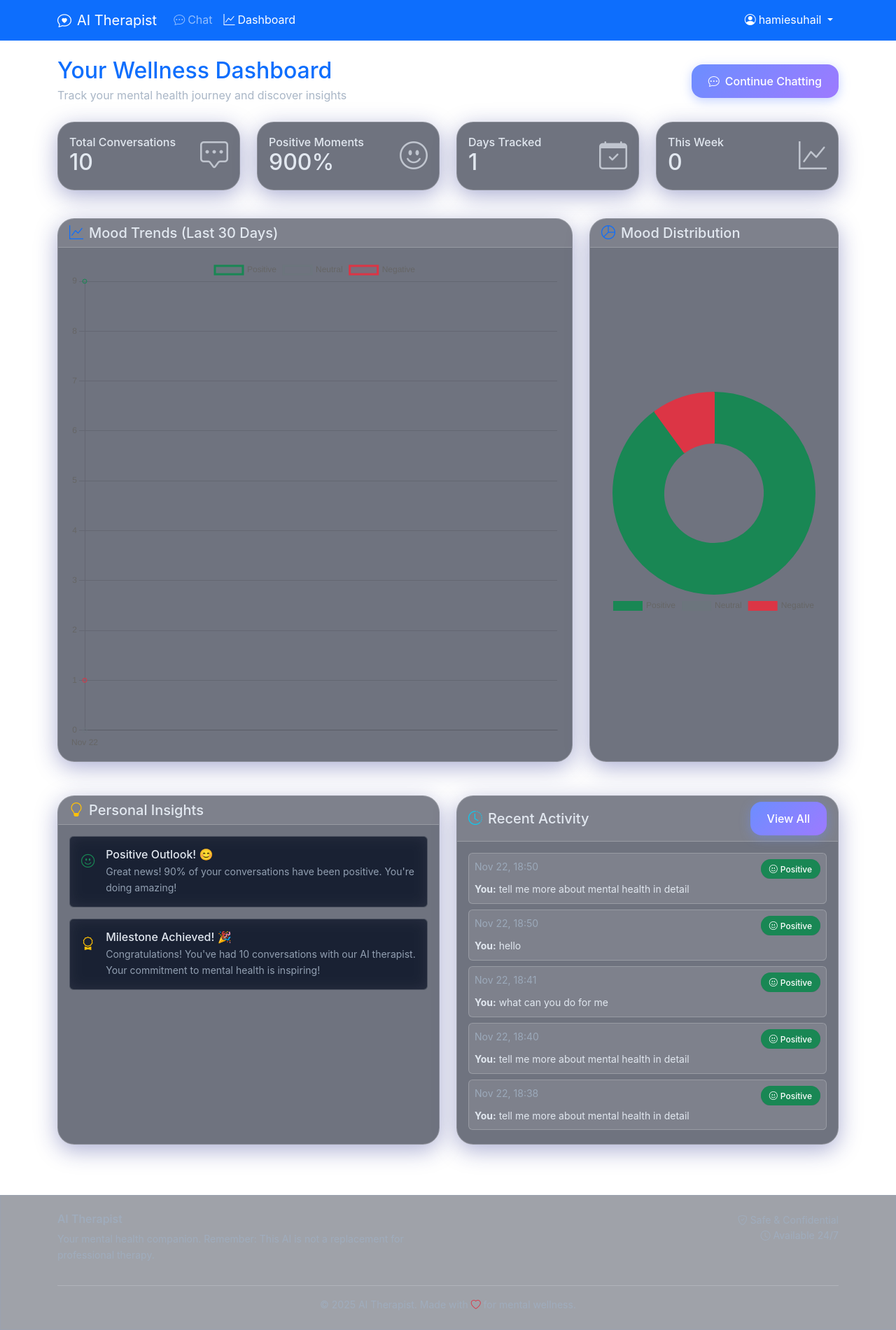
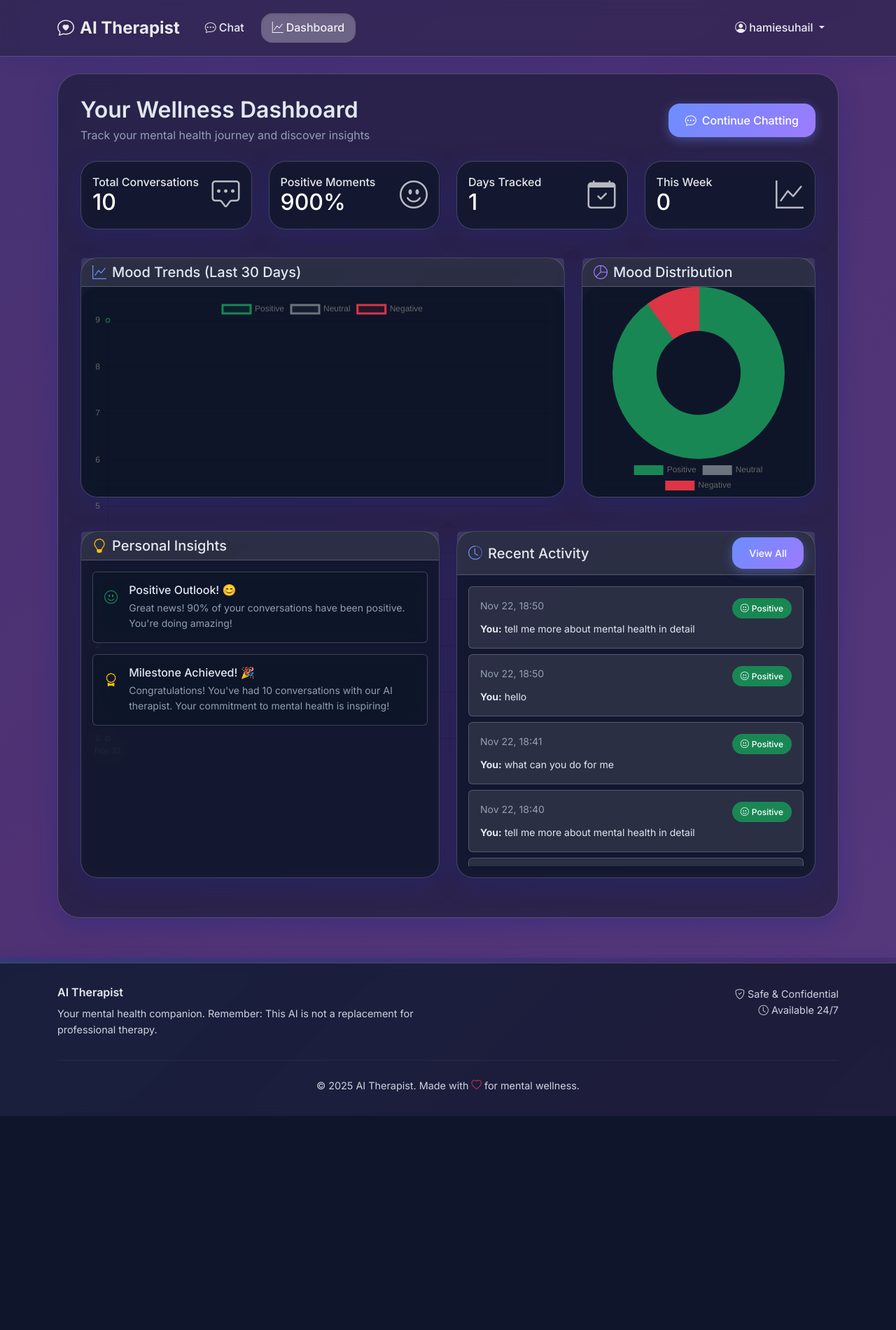
Before and after one commit to Canopus-Tz/AITherapist, a Django app: page /dashboard/ in a window 1280 px wide. Shown: the whole page at 70% size. After the commit the page ends 1595 px from the top, so only its background shows below. Run offline with Django 5.2, Linux system fonts and the light colour scheme; a user stored in the database is signed in; data comes from the database, SQL or seed files in the repository; some libraries are stand-ins or nearby versions.

Commit message:
changes
Added glassmorphism effect and fixed the entire UI to new

```diff
--- a/aitherapist/core/templates/core/base.html
+++ b/aitherapist/core/templates/core/base.html
@@ -13,21 +13,29 @@
     <!-- Chart.js -->
     <script src="https://cdnjs.cloudflare.com/ajax/libs/Chart.js/3.9.1/chart.min.js"></script>
 
+    <!-- Google Fonts - Inter for clean typography -->
+    <link rel="preconnect" href="https://fonts.googleapis.com">
+    <link rel="preconnect" href="https://fonts.gstatic.com" crossorigin>
+    <link href="https://fonts.googleapis.com/css2?family=Inter:wght@300;400;500;600;700&display=swap" rel="stylesheet">
+
     <!-- Custom CSS -->
     {% load static %}
     <link href="{% static 'css/style.css' %}" rel="stylesheet">
 
     {% block extra_css %}{% endblock %}
 </head>
-<body>
+<body class="glassmorphic-body">
+    <!-- Animated Background Gradient -->
+    <div class="gradient-background"></div>
+
     <!-- Navigation -->
-    <nav class="navbar navbar-expand-lg navbar-dark bg-primary">
+    <nav class="navbar navbar-expand-lg glassmorphic-navbar">
         <div class="container">
-            <a class="navbar-brand" href="{% url 'home' %}">
+            <a class="navbar-brand glassmorphic-brand" href="{% url 'home' %}">
                 <i class="bi bi-chat-heart me-2"></i>AI Therapist
             </a>
 
-            <button class="navbar-toggler" type="button" data-bs-toggle="collapse" data-bs-target="#navbarNav">
+            <button class="navbar-toggler neumorphic-toggle" type="button" data-bs-toggle="collapse" data-bs-target="#navbarNav" aria-label="Toggle navigation">
                 <span class="navbar-toggler-icon"></span>
             </button>
 
@@ -35,12 +43,12 @@
                 <ul class="navbar-nav me-auto">
                     {% if user.is_authenticated %}
                         <li class="nav-item">
-                            <a class="nav-link {% if request.resolver_match.url_name == 'chat' %}active{% endif %}" href="{% url 'chat' %}">
+                            <a class="nav-link neumorphic-nav-link {% if request.resolver_match.url_name == 'chat' %}active{% endif %}" href="{% url 'chat' %}">
                                 <i class="bi bi-chat-dots me-1"></i>Chat
                             </a>
                         </li>
                         <li class="nav-item">
-                            <a class="nav-link {% if request.resolver_match.url_name == 'dashboard' %}active{% endif %}" href="{% url 'dashboard' %}" style="color: white">
+                            <a class="nav-link neumorphic-nav-link {% if request.resolver_match.url_name == 'dashboard' %}active{% endif %}" href="{% url 'dashboard' %}">
                                 <i class="bi bi-graph-up me-1"></i>Dashboard
                             </a>
                         </li>
@@ -50,17 +58,18 @@
                 <ul class="navbar-nav">
                     {% if user.is_authenticated %}
                         <li class="nav-item dropdown">
-                            <a class="nav-link dropdown-toggle" href="#" role="button" data-bs-toggle="dropdown" style="color: white">
+                            <a class="nav-link dropdown-toggle neumorphic-nav-link" href="#" role="button" data-bs-toggle="dropdown">
                                 <i class="bi bi-person-circle me-1"></i>{{ user.username }}
                             </a>
-                            <ul class="dropdown-menu">
-                                <li><a class="dropdown-item" href="{% url 'profile' %}"><i class="bi bi-person me-2"></i>Profile</a></li>
+                            <ul class="dropdown-menu glassmorphic-dropdown">
+                                <li><a class="dropdown-item glassmorphic-dropdown-item" href="{% url 'profile' %}"><i class="bi bi-person me-2"></i>Profile</a></li>
                                 <li><hr class="dropdown-divider"></li>
-                                <li><form method="POST" action="{% url 'logout' %}">
-                                    {% csrf_token %}
-                                    <button type="submit" class="dropdown-item">
-                                        <i class="bi bi-box-arrow-right me-2"></i>Logout
-                                    </button>
+                                <li>
+                                    <form method="POST" action="{% url 'logout' %}">
+                                        {% csrf_token %}
+                                        <button type="submit" class="dropdown-item glassmorphic-dropdown-item">
+                                            <i class="bi bi-box-arrow-right me-2"></i>Logout
+                                        </button>
                                     </form>
                                 </li>
                             </ul>
@@ -82,9 +91,9 @@
     {% if messages %}
         <div class="container mt-3">
             {% for message in messages %}
-                <div class="alert alert-{{ message.tags }} alert-dismissible fade show" role="alert">
+                <div class="alert glassmorphic-alert alert-{{ message.tags }} alert-dismissible fade show" role="alert">
                     {{ message }}
-                    <button type="button" class="btn-close" data-bs-dismiss="alert"></button>
+                    <button type="button" class="btn-close" data-bs-dismiss="alert" aria-label="Close"></button>
                 </div>
             {% endfor %}
         </div>
@@ -92,28 +101,32 @@
 
     <!-- Main Content -->
     <main class="{% block main_class %}container my-4{% endblock %}">
-        {% block content %}{% endblock %}
+        {% block main_wrapper %}
+        <div class="glassmorphic-container">
+            {% block content %}{% endblock %}
+        </div>
+        {% endblock %}
     </main>
 
     <!-- Footer -->
-    <footer class="bg-light mt-5 py-4">
+    <footer class="glassmorphic-footer">
         <div class="container">
             <div class="row">
                 <div class="col-md-6">
-                    <h6 class="text-muted">AI Therapist</h6>
-                    <p class="text-muted small">Your mental health companion. Remember: This AI is not a replacement for professional therapy.</p>
+                    <h6 class="footer-title">AI Therapist</h6>
+                    <p class="footer-text">Your mental health companion. Remember: This AI is not a replacement for professional therapy.</p>
                 </div>
                 <div class="col-md-6 text-md-end">
-                    <p class="text-muted small">
+                    <p class="footer-text">
                         <i class="bi bi-shield-check me-1"></i>Safe & Confidential<br>
                         <i class="bi bi-clock me-1"></i>Available 24/7
                     </p>
                 </div>
             </div>
-            <hr>
+            <hr class="footer-divider">
             <div class="row">
                 <div class="col-12 text-center">
-                    <p class="text-muted small mb-0">
+                    <p class="footer-text mb-0">
                         &copy; 2025 AI Therapist. Made with <i class="bi bi-heart text-danger"></i> for mental wellness.
                     </p>
                 </div>
@@ -124,6 +137,27 @@
     <!-- Bootstrap JS -->
     <script src="https://cdnjs.cloudflare.com/ajax/libs/bootstrap/5.3.0/js/bootstrap.bundle.min.js"></script>
 
+    <!-- Auto-dismiss flash messages -->
+    <script>
+    document.addEventListener('DOMContentLoaded', function () {
+        const alerts = document.querySelectorAll('.alert');
+        alerts.forEach(function (alertEl) {
+            setTimeout(function () {
+                try {
+                    if (window.bootstrap && bootstrap.Alert) {
+                        const instance = bootstrap.Alert.getOrCreateInstance(alertEl);
+                        instance.close();
+                    } else {
+                        alertEl.classList.remove('show');
+                    }
+                } catch (e) {
+                    // fail silently
+                }
+            }, 2800);
+        });
+    });
+    </script>
+
     <!-- Custom JavaScript -->
     {% block extra_js %}{% endblock %}
 </body>
--- a/aitherapist/core/templates/core/dashboard.html
+++ b/aitherapist/core/templates/core/dashboard.html
@@ -8,7 +8,7 @@
 <!-- Header -->
 <div class="d-flex justify-content-between align-items-center mb-4">
     <div>
-        <h2 class="text-primary mb-1">Your Wellness Dashboard</h2>
+        <h2 class="mb-1" style="color: var(--text-primary); font-weight: 600;">Your Wellness Dashboard</h2>
         <p class="text-muted mb-0">Track your mental health journey and discover insights</p>
     </div>
     <div>
@@ -21,11 +21,11 @@
 <!-- Stats Cards -->
 <div class="row mb-4">
     <div class="col-md-3 mb-3">
-        <div class="card bg-primary text-white h-100">
-            <div class="card-body">
+        <div class="card h-100" style="background: linear-gradient(135deg, var(--accent-blue) 0%, var(--accent-purple) 100%);">
+            <div class="card-body text-white">
                 <div class="d-flex justify-content-between align-items-center">
                     <div>
-                        <h6 class="card-title mb-0">Total Conversations</h6>
+                        <h6 class="card-title mb-0" style="opacity: 0.9;">Total Conversations</h6>
                         <h2 class="mb-0">{{ total_stats.total }}</h2>
                     </div>
                     <i class="bi bi-chat-square-dots" style="font-size: 2.5rem; opacity: 0.7;"></i>
@@ -35,11 +35,11 @@
     </div>
 
     <div class="col-md-3 mb-3">
-        <div class="card bg-success text-white h-100">
-            <div class="card-body">
+        <div class="card h-100" style="background: linear-gradient(135deg, #28a745 0%, #20c997 100%);">
+            <div class="card-body text-white">
                 <div class="d-flex justify-content-between align-items-center">
                     <div>
-                        <h6 class="card-title mb-0">Positive Moments</h6>
+                        <h6 class="card-title mb-0" style="opacity: 0.9;">Positive Moments</h6>
                         <h2 class="mb-0">{{ mood_percentages.positive }}%</h2>
                     </div>
                     <i class="bi bi-emoji-smile" style="font-size: 2.5rem; opacity: 0.7;"></i>
@@ -49,11 +49,11 @@
     </div>
 
     <div class="col-md-3 mb-3">
-        <div class="card bg-warning text-white h-100">
-            <div class="card-body">
+        <div class="card h-100" style="background: linear-gradient(135deg, #ffc107 0%, #ff9800 100%);">
+            <div class="card-body text-white">
                 <div class="d-flex justify-content-between align-items-center">
                     <div>
-                        <h6 class="card-title mb-0">Days Tracked</h6>
+                        <h6 class="card-title mb-0" style="opacity: 0.9;">Days Tracked</h6>
                         <h2 class="mb-0">{{ days_tracked }}</h2>
                     </div>
                     <i class="bi bi-calendar-check" style="font-size: 2.5rem; opacity: 0.7;"></i>
@@ -63,11 +63,11 @@
     </div>
 
     <div class="col-md-3 mb-3">
-        <div class="card bg-info text-white h-100">
-            <div class="card-body">
+        <div class="card h-100" style="background: linear-gradient(135deg, #17a2b8 0%, #138496 100%);">
+            <div class="card-body text-white">
                 <div class="d-flex justify-content-between align-items-center">
                     <div>
-                        <h6 class="card-title mb-0">This Week</h6>
+                        <h6 class="card-title mb-0" style="opacity: 0.9;">This Week</h6>
                         <h2 class="mb-0">{{ weekly_stats.total }}</h2>
                     </div>
                     <i class="bi bi-graph-up" style="font-size: 2.5rem; opacity: 0.7;"></i>
@@ -82,12 +82,12 @@
     <!-- Mood Trend Chart -->
     <div class="col-lg-8 mb-4">
         <div class="card h-100">
-            <div class="card-header bg-lightgray">
-                <h5 class="card-title mb-0">
-                    <i class="bi bi-graph-up me-2 text-primary"></i>Mood Trends (Last 30 Days)
+            <div class="card-header">
+                <h5 class="card-title mb-0" style="color: var(--text-primary);">
+                    <i class="bi bi-graph-up me-2" style="color: var(--accent-blue);"></i>Mood Trends (Last 30 Days)
                 </h5>
             </div>
-            <div class="card-body">
+            <div class="card-body chart-container">
                 <canvas id="moodTrendChart" height="300"></canvas>
             </div>
         </div>
@@ -96,12 +96,12 @@
     <!-- Mood Distribution -->
     <div class="col-lg-4 mb-4">
         <div class="card h-100">
-            <div class="card-header bg-lightgray">
-                <h5 class="card-title mb-0">
-                    <i class="bi bi-pie-chart me-2 text-primary"></i>Mood Distribution
+            <div class="card-header">
+                <h5 class="card-title mb-0" style="color: var(--text-primary);">
+                    <i class="bi bi-pie-chart me-2" style="color: var(--accent-purple);"></i>Mood Distribution
                 </h5>
             </div>
-            <div class="card-body d-flex align-items-center justify-content-center">
+            <div class="card-body d-flex align-items-center justify-content-center chart-container">
                 <canvas id="moodDistributionChart" height="250"></canvas>
             </div>
         </div>
@@ -113,19 +113,19 @@
     <!-- Insights -->
     <div class="col-lg-6 mb-4">
         <div class="card h-100">
-            <div class="card-header bg-lightgray">
-                <h5 class="card-title mb-0">
-                    <i class="bi bi-lightbulb me-2 text-warning"></i>Personal Insights
+            <div class="card-header">
+                <h5 class="card-title mb-0" style="color: var(--text-primary);">
+                    <i class="bi bi-lightbulb me-2" style="color: #ffc107;"></i>Personal Insights
                 </h5>
             </div>
             <div class="card-body">
                 {% if insights %}
                     {% for insight in insights %}
-                        <div class="insight-card mb-3 p-3 rounded {% if insight.type == 'positive' %}bg-success{% elif insight.type == 'growth' %}bg-info{% elif insight.type == 'milestone' %}bg-warning{% elif insight.type == 'support' %}bg-danger{% else %}bg-secondary{% endif %} bg-opacity-10">
+                        <div class="insight-card mb-3 p-3 rounded">
                             <div class="d-flex align-items-start">
                                 <i class="bi {{ insight.icon }} me-3 mt-1 {% if insight.type == 'positive' %}text-success{% elif insight.type == 'growth' %}text-info{% elif insight.type == 'milestone' %}text-warning{% elif insight.type == 'support' %}text-danger{% else %}text-secondary{% endif %}" style="font-size: 1.2rem;"></i>
                                 <div class="flex-grow-1">
-                                    <h6 class="mb-1">{{ insight.title }}</h6>
+                                    <h6 class="mb-1" style="color: var(--text-primary);">{{ insight.title }}</h6>
                                     <p class="mb-0 text-muted small">{{ insight.message }}</p>
                                 </div>
                             </div>
@@ -144,17 +144,17 @@
     <!-- Recent Activity -->
     <div class="col-lg-6 mb-4">
         <div class="card h-100">
-            <div class="card-header bg-lightgray d-flex justify-content-between align-items-center">
-                <h5 class="card-title mb-0">
-                    <i class="bi bi-clock-history me-2 text-info"></i>Recent Activity
+            <div class="card-header d-flex justify-content-between align-items-center">
+                <h5 class="card-title mb-0" style="color: var(--text-primary);">
+                    <i class="bi bi-clock-history me-2" style="color: var(--accent-blue);"></i>Recent Activity
                 </h5>
-                <a href="{% url 'chat' %}" class="btn btn-primary" style="color: white">View All</a>
+                <a href="{% url 'chat' %}" class="btn btn-primary btn-sm">View All</a>
             </div>
             <div class="card-body">
                 {% if recent_chats %}
-                    <div class="recent-chats" style="max-height: 400px; overflow-y: auto;">
+                    <div class="recent-chats scroll-area" style="max-height: 400px; overflow-y: auto;">
                         {% for chat in recent_chats %}
-                            <div class="recent-chat-item p-2 mb-2 rounded border">
+                            <div class="recent-chat-item p-3 mb-2 rounded">
                                 <div class="d-flex justify-content-between align-items-start mb-1">
                                     <small class="text-muted">{{ chat.timestamp|date:"M d, H:i" }}</small>
                                     <span class="badge {% if chat.sentiment == 'positive' %}bg-success{% elif chat.sentiment == 'negative' %}bg-danger{% else %}bg-secondary{% endif %}">
@@ -167,7 +167,7 @@
                                         {% endif %}
                                     </span>
                                 </div>
-                                <p class="mb-0 small text-truncate" style="max-width: 100%;">
+                                <p class="mb-0 small text-truncate" style="max-width: 100%; color: var(--text-primary);">
                                     <strong>You:</strong> {{ chat.user_message|truncatechars:60 }}
                                 </p>
                             </div>
@@ -176,7 +176,7 @@
                 {% else %}
                     <div class="text-center text-muted">
                         <i class="bi bi-chat-square-dots d-block mb-2" style="font-size: 2rem;"></i>
-                        <p class="mb-0">No recent conversations.<br><a href="{% url 'chat' %}" class="text-decoration-none">Start your first chat!</a></p>
+                        <p class="mb-0">No recent conversations.<br><a href="{% url 'chat' %}" class="text-decoration-none" style="color: var(--accent-blue);">Start your first chat!</a></p>
                     </div>
                 {% endif %}
             </div>
@@ -189,48 +189,48 @@
 <div class="row">
     <div class="col-12">
         <div class="card">
-            <div class="card-header bg-primary text-white">
-                <h5 class="card-title mb-0">
+            <div class="card-header" style="background: linear-gradient(135deg, var(--accent-blue) 0%, var(--accent-purple) 100%);">
+                <h5 class="card-title mb-0 text-white">
                     <i class="bi bi-calendar-week me-2"></i>This Week's Summary
                 </h5>
             </div>
             <div class="card-body">
                 <div class="row text-center">
                     <div class="col-md-3">
-                        <div class="border-end">
-                            <h4 class="text-primary mb-0">{{ weekly_stats.total }}</h4>
+                        <div class="border-end" style="border-color: var(--glass-border) !important;">
+                            <h4 class="mb-0" style="color: var(--accent-blue);">{{ weekly_stats.total }}</h4>
                             <small class="text-muted">Total Conversations</small>
                         </div>
                     </div>
                     <div class="col-md-3">
-                        <div class="border-end">
-                            <h4 class="text-success mb-0">{{ weekly_stats.positive }}</h4>
+                        <div class="border-end" style="border-color: var(--glass-border) !important;">
+                            <h4 class="mb-0 text-success">{{ weekly_stats.positive }}</h4>
                             <small class="text-muted">Positive Moments</small>
                         </div>
                     </div>
                     <div class="col-md-3">
-                        <div class="border-end">
-                            <h4 class="text-secondary mb-0">{{ weekly_stats.neutral }}</h4>
+                        <div class="border-end" style="border-color: var(--glass-border) !important;">
+                            <h4 class="mb-0 text-secondary">{{ weekly_stats.neutral }}</h4>
                             <small class="text-muted">Neutral Conversations</small>
                         </div>
                     </div>
                     <div class="col-md-3">
-                        <h4 class="text-danger mb-0">{{ weekly_stats.negative }}</h4>
+                        <h4 class="mb-0 text-danger">{{ weekly_stats.negative }}</h4>
                         <small class="text-muted">Challenging Moments</small>
                     </div>
                 </div>
 
-                <hr class="my-3">
+                <hr class="my-3" style="border-color: var(--glass-border);">
 
                 <div class="text-center">
-                    <p class="mb-2">
+                    <p class="mb-2" style="color: var(--text-primary);">
                         <strong>Weekly Progress:</strong>
                         {% if weekly_stats.positive > weekly_stats.negative %}
                             <span class="text-success">You had more positive moments this week! 🌟</span>
                         {% elif weekly_stats.negative > weekly_stats.positive %}
-                            <span class="text-info">This week had some challenges. Remember, it's okay to have difficult days. 💙</span>
+                            <span style="color: var(--accent-blue);">This week had some challenges. Remember, it's okay to have difficult days. 💙</span>
                         {% else %}
-                            <span class="text-primary">This week was balanced. Keep taking care of yourself! 🌸</span>
+                            <span style="color: var(--accent-purple);">This week was balanced. Keep taking care of yourself! 🌸</span>
                         {% endif %}
                     </p>
                 </div>
```
Also changed, not shown: aitherapist/core/templates/core/delete_account_confirm.html (+12 -12 lines), aitherapist/core/templates/core/home.html (+37 -37 lines), aitherapist/core/templates/core/login.html (+18 -12 lines).
